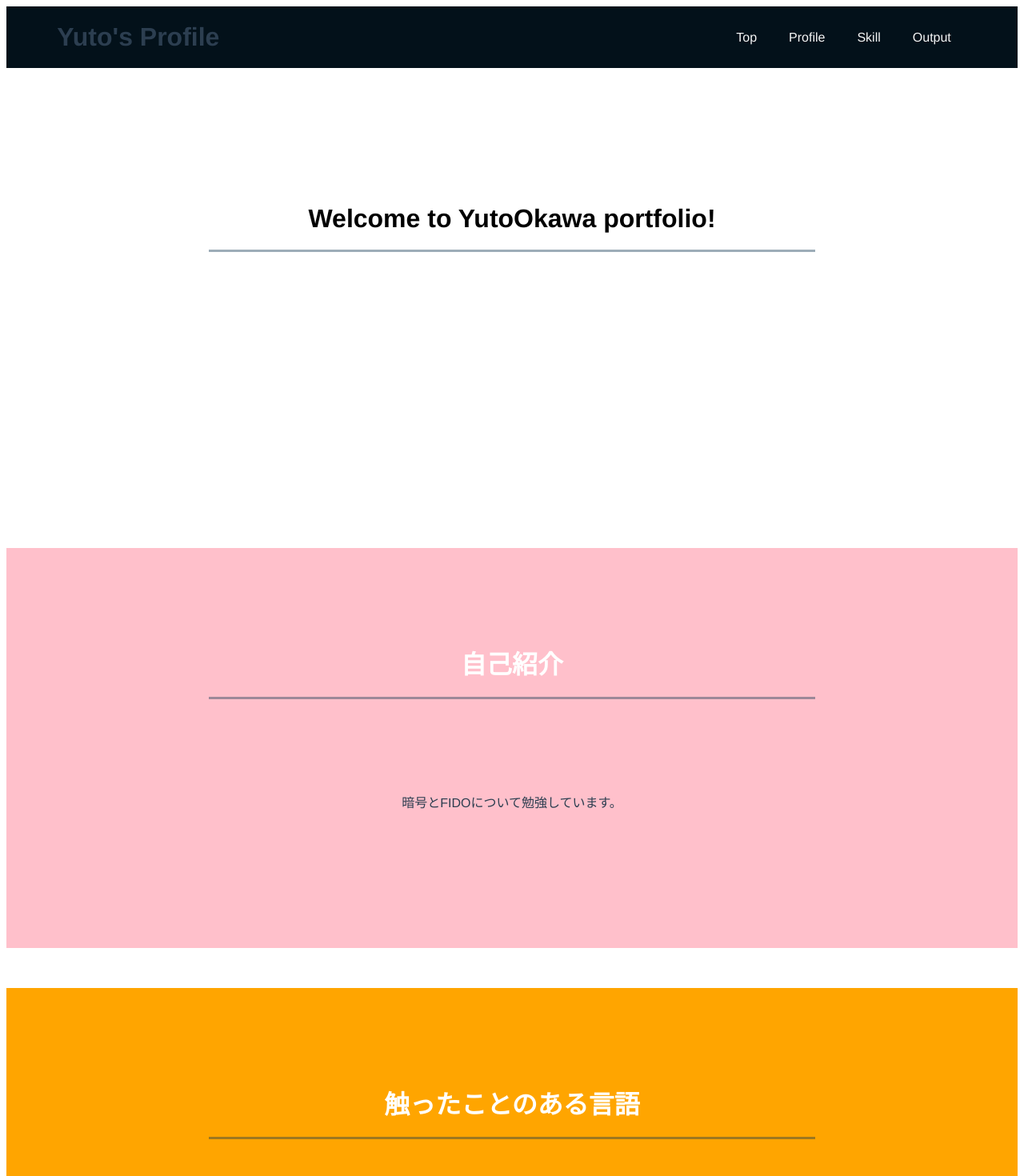
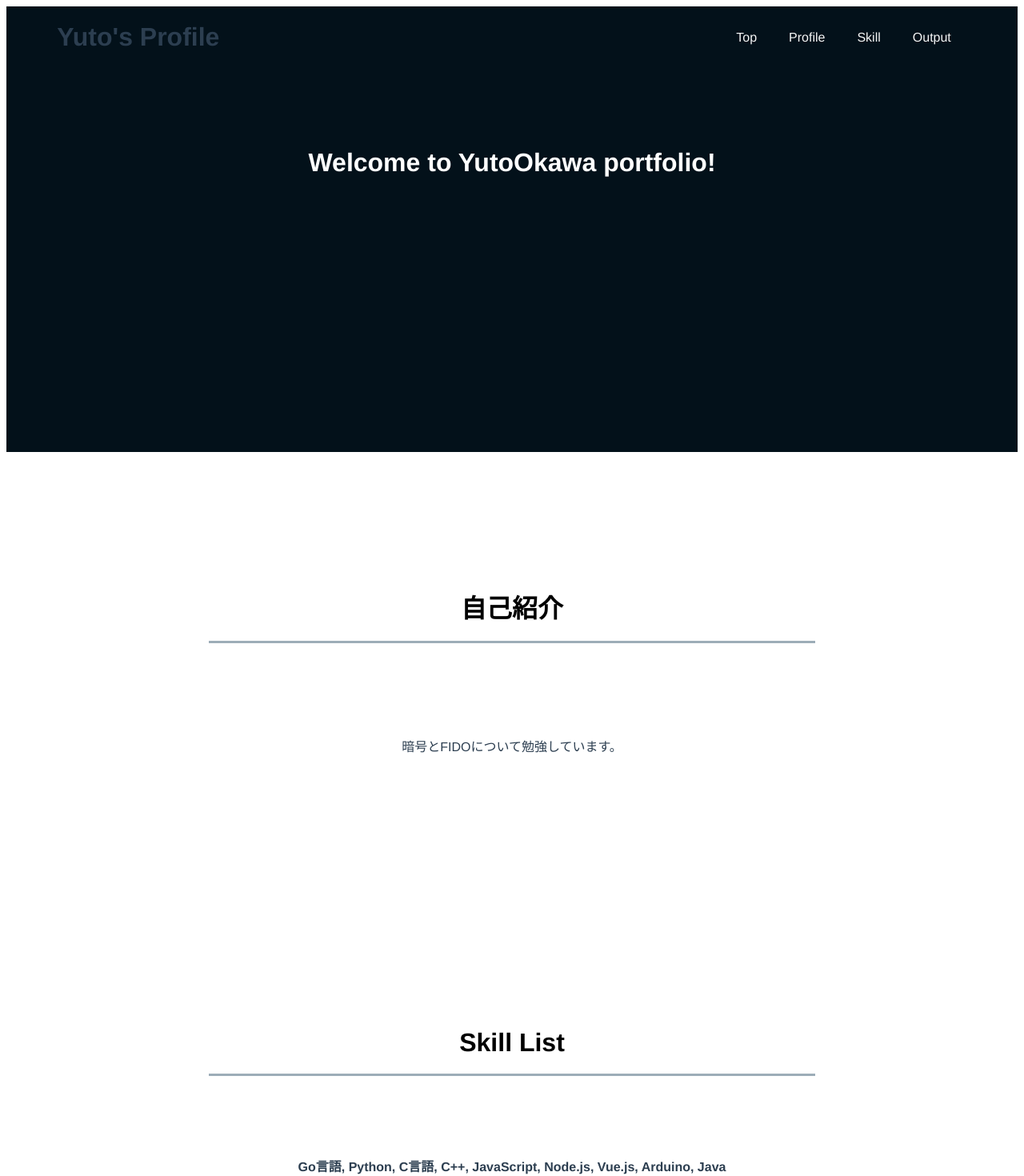
Before and after one commit to YutoOkawa/portfolio, a Vue app: page / in a window 1280 px wide. Shown: the top 1470 px of the page at 80% size. Built offline with nearby package versions, Linux system fonts and the light colour scheme; what vue-smoothscroll would draw is missing.

Commit message:
各コンポーネントのレイアウト調整

```diff
--- a/src/components/pages/Output.vue
+++ b/src/components/pages/Output.vue
@@ -34,7 +34,7 @@ div.content {
 }
 
 h3 {
-    color: white;
+    color: black;
 }
 
 p {
--- a/src/components/pages/Profile.vue
+++ b/src/components/pages/Profile.vue
@@ -20,12 +20,12 @@ export default {
 <style scoped>
 
 div {
-    background-color: pink;
+    background-color: white;
     height: 500px;
 }
 
 h1 {
-    color: white;
+    color: black;
 }
 
 p {
--- a/src/components/pages/Skill.vue
+++ b/src/components/pages/Skill.vue
@@ -10,7 +10,7 @@ export default {
     name: 'Skill',
     data () {
         return {
-            msg: '触ったことのある言語',
+            msg: 'Skill List',
             text: 'Go言語, Python, C言語, C++, JavaScript, Node.js, Vue.js, Arduino, Java'
         }
     }
@@ -20,12 +20,12 @@ export default {
 <style scoped>
 
 div {
-    background-color: orange;
+    background-color: white;
     height: 500px;
 }
 
 h1 {
-    color: white;
+    color: black;
 }
 
 p {
--- a/src/components/pages/Top.vue
+++ b/src/components/pages/Top.vue
@@ -1,6 +1,6 @@
 <template>
     <div class="top">
-        <h1 class="content-title"> {{ msg }} </h1>
+        <h1> {{ msg }} </h1>
     </div>
 </template>
 
@@ -18,12 +18,16 @@ export default {
 <style scoped>
 
 div {
-    background-color: white;
-    height: 500px;
+    /* background-image: url('../../assets/image/person-sky-silhouette-night-32237.jpg'); */
+    background-color: #03111a;
+    background-size: cover;
+    height: 60vh;
 }
 
 h1 {
-    color: black;
+    color: white;
+    padding: 100px 0 20px 0;
+    margin: 0px 20% 100px 20%;
 }
 
 </style>
```
Also changed, not shown: 7 other files (tests, documents, lock files or other folders).
